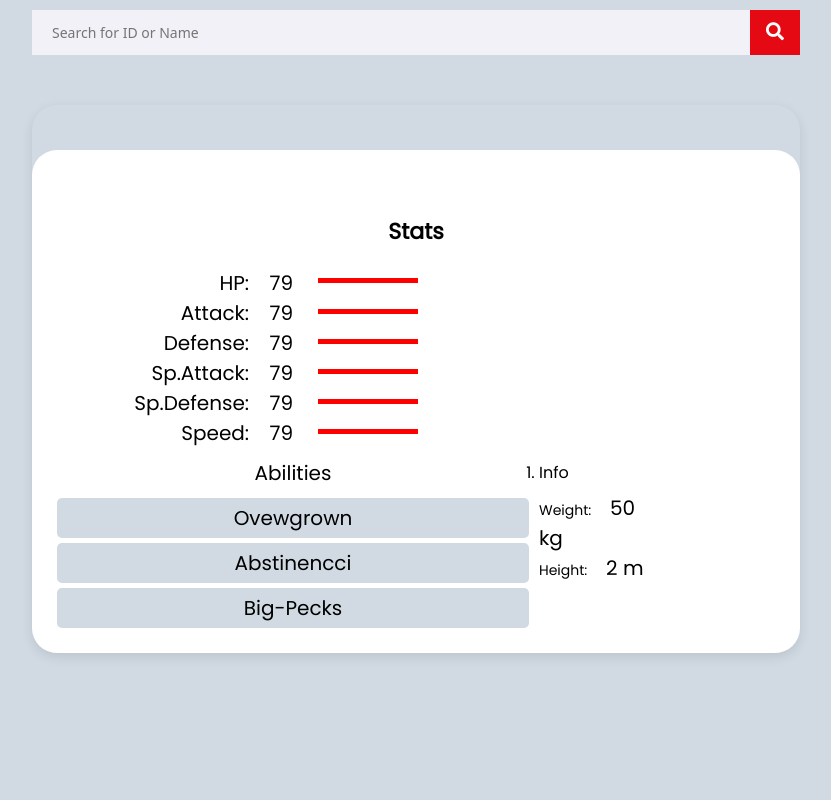
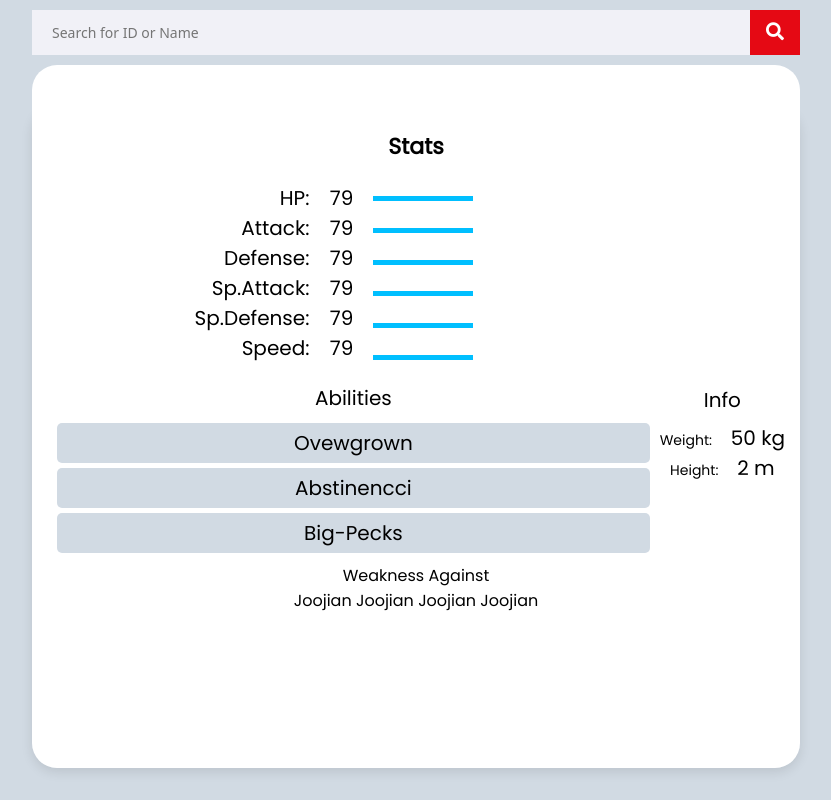
Before and after one commit to arriaoedu123/pokeapi-pokedex, a plain HTML site: page pokeapi-pokedex-main/index.html in a window 1280 px wide. Shown: the whole page, without its empty margins (224-1055 px from the left). Drawn offline with Linux system fonts and the light colour scheme.

Commit message:
Add files via upload

```diff
--- a/pokeapi-pokedex-main/index.html
+++ b/pokeapi-pokedex-main/index.html
@@ -49,13 +49,13 @@
 							<label class="status-stats">79</label>
 						</li>
 					</ol>
-					<ol class="status-bar">
-						<div class="status-hp-bar"></div>
-						<div class="status-attack-bar"></div>
-						<div class="status-defense-bar"></div>
-						<div class="status-sp-attack-bar"></div>
-						<div class="status-sp-defense-bar"></div>
-						<div class="status-speed-bar"></div>
+					<ol class="status-bar" id="bar">
+						<div class="status-hp-bar" id="bar-color"></div>
+						<div class="status-attack-bar" id="bar-color"></div>
+						<div class="status-defense-bar" id="bar-color"></div>
+						<div class="status-sp-attack-bar" id="bar-color"></div>
+						<div class="status-sp-defense-bar" id="bar-color"></div>
+						<div class="status-speed-bar" id="bar-color"></div>
 					</ol>
 					<ol class="pokemon-info">
 						<li class="info-abilities">
@@ -76,6 +76,17 @@
 							</span>
 						</li>
 					</ol>
+					<ol class="pokemon-weakness">
+						<li class="info-weakness">
+							<label class="weakness-title">Weakness against</label>
+							<span class="types-weak">
+								<label>Joojian</label>
+								<label>Joojian</label>
+								<label>Joojian</label>
+								<label>Joojian</label>
+							</span>
+						</li>
+					</ol>
 				</span>
 
 			</div>
--- a/pokeapi-pokedex-main/script.js
+++ b/pokeapi-pokedex-main/script.js
@@ -114,7 +114,7 @@ function displayPokemon(pokemon, pokeId) {
 
 	document.querySelector(".pokemon-image").innerHTML = `<img src="https://assets.pokemon.com/assets/cms2/img/pokedex/detail/${pokemon.id.toString().padStart(3, "0")}.png"/>`;
 
-	/*document.querySelector(".pokemon-card-info-stats").innerHTML = `
+	document.querySelector(".pokemon-card-info-stats").innerHTML = `
 					<ol class="pokemon-stats">
 						<li class="status-hp">
 							<label class="status-name">${pokemon.stats_name[0]}:</label>
@@ -141,6 +141,14 @@ function displayPokemon(pokemon, pokeId) {
 							<label class="status-stats">${pokemon.stats[5]}</label>
 						</li>
 					</ol>
+					<ol class="status-bar">
+						<div class="status-hp-bar"></div>
+						<div class="status-attack-bar"></div>
+						<div class="status-defense-bar"></div>
+						<div class="status-sp-attack-bar"></div>
+						<div class="status-sp-defense-bar"></div>
+						<div class="status-speed-bar"></div>
+					</ol>
 					<ol class="pokemon-info">
 						<li class="info-abilities">
 							<label class="info-name">Abilities</label>
@@ -148,6 +156,8 @@ function displayPokemon(pokemon, pokeId) {
 
 							</span>
 						</li>
+					</ol>
+					<ol class="pokemon-extras">
 						<li class="info-extras">
 							<label class="extra-name">Info</label>
 							<span class="extra-stats">
@@ -156,7 +166,15 @@ function displayPokemon(pokemon, pokeId) {
 							</span>
 						</li>
 					</ol>
-	`;*/
+	`;
+
+	document.querySelector(".status-hp-bar").style.width = `${pokemon.stats[0]}px`;
+	document.querySelector(".status-attack-bar").style.width =`${pokemon.stats[1]}px` ;
+	document.querySelector(".status-defense-bar").style.width = `${pokemon.stats[2]}px`;
+	document.querySelector(".status-sp-attack-bar").style.width = `${pokemon.stats[3]}px`;
+	document.querySelector(".status-sp-defense-bar").style.width = `${pokemon.stats[4]}px`;
+	document.querySelector(".status-speed-bar").style.width = `${pokemon.stats[5]}px`;
+
 	if (pokemon.abilities_length == 1) {
 		document.querySelector(".info-stats").innerHTML = `
 									<label class="info-stats1">${pokemon.abilities[0]}</label>
--- a/pokeapi-pokedex-main/style.css
+++ b/pokeapi-pokedex-main/style.css
@@ -102,10 +102,11 @@ body { /* giving body a background */
 }
 
 .pokemon-card-title {
-	width: 100%;
 	display: grid;
-	grid-auto-rows: minmax(50px, auto);
 	padding: 15px 15px 0 15px;
+	grid-template-columns: 1fr 1fr 1fr;
+	grid-template-rows: 1fr 1fr;
+	gap: 15px 0;
 }
 
 .pokemon-name {
@@ -166,7 +167,8 @@ body { /* giving body a background */
 .pokemon-card-info-stats {
 	text-transform: capitalize;
 	display: grid;
-	grid-template-columns: 2fr 2fr 1fr 1fr;
+	grid-template-columns: 1fr 1fr;
+  grid-template-rows: 1fr 0.5fr 0.5fr 0.5fr;
 }
 
 .pokemon-stats {
@@ -177,9 +179,11 @@ body { /* giving body a background */
 }
 
 .status-bar {
-	font-size: 20px;
-	text-align: left;
-	padding-left: 25px;
+	padding-left: 20px;
+	display: grid;
+	grid-column: 2/4;
+	grid-template-columns: repeat(6, 1fr);
+	align-items: center;
 }
 
 .status-hp-bar,
@@ -191,32 +195,8 @@ body { /* giving body a background */
 .status-speed-bar {
 	width: 100px;
 	height: 5px;
-	background: red;
-	position: relative;
-}
-
-.status-hp-bar {
-	top: 10px;
-}
-
-.status-attack-bar {
-	top: 36px;
-}
-
-.status-defense-bar {
-	top: 61px;
-}
-
-.status-sp-attack-bar {
-	top: 86px;
-}
-
-.status-sp-defense-bar {
-	top: 111px;
-}
-
-.status-speed-bar {
-	top: 136px;
+	background: #00bfff;
+	grid-column: 1/4;
 }
 
 .pokemon-info {
@@ -238,13 +218,6 @@ body { /* giving body a background */
 .info-name {
 	width: 100%;
 }
-
-/*.info-abilities,
-.info-extras {
-	text-align: center;
-	display: flex;
-	flex-direction: column;
-}*/
 
 .info-stats {
 	margin-top: 10px;
@@ -288,17 +261,32 @@ body { /* giving body a background */
 	word-spacing: 15px;
 }
 
+.extra-name {
+	font-size: 20px;
+}
+
 .extra-info1 label,
 .extra-info2 label,
 .extra-info3 label {
 	font-size: 20px;
 	text-transform: lowercase;
 	word-spacing: 0px;
-	text-align: right;
 }
 
 .pokemon-extras {
 	grid-column: 3/4;
+	text-align: center;
+	list-style: none;
+}
+
+.pokemon-weakness {
+	grid-column: 1/4;
+}
+
+.info-weakness {
+	display: flex;
+	flex-direction: column;
+	align-items: center;
 }
 
 @media only screen and (max-width: 800px) {
```
